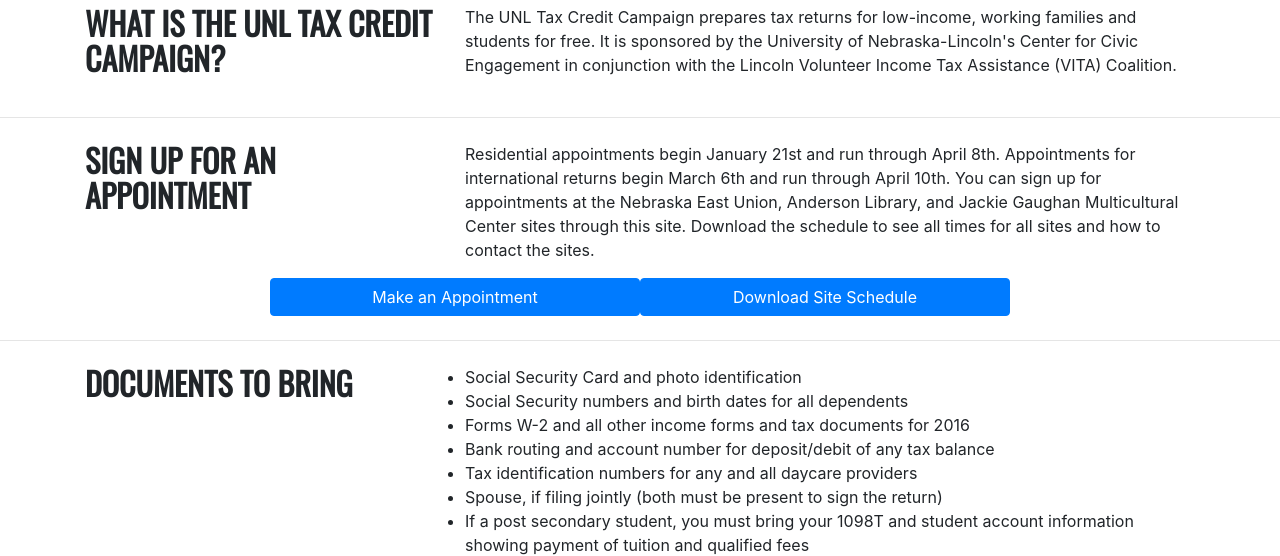
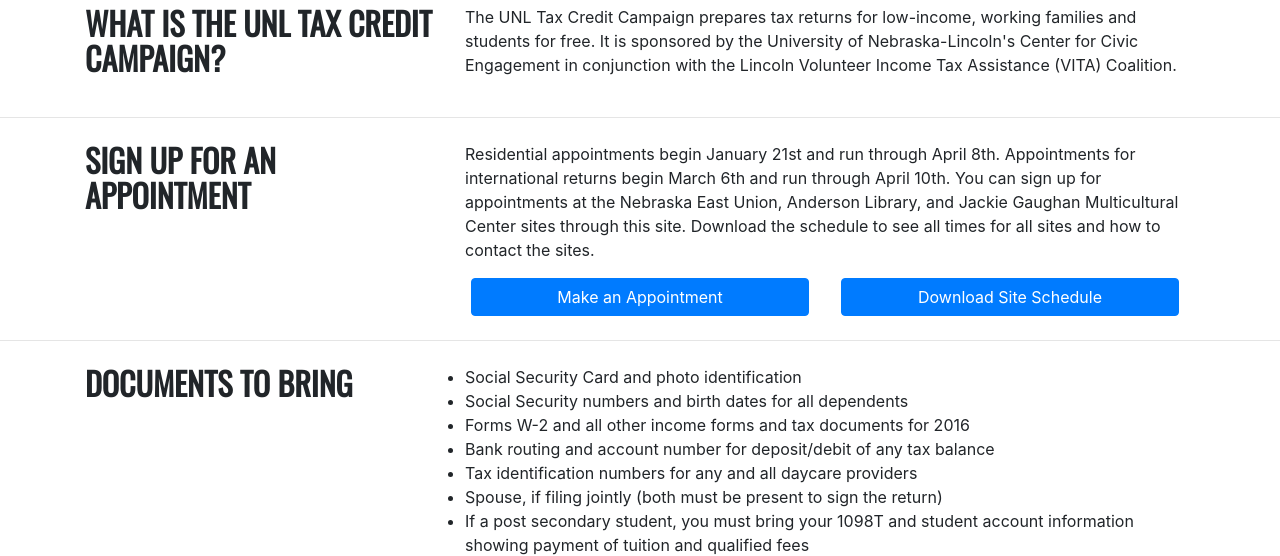
Before and after one commit to UNL-CSE-AMBASSADORS/VITA, a PHP site: page / in a window 1280 px wide. Shown: the part 475-1031 px from the top of the page. Run offline with PHP 8.4, Linux system fonts and the light colour scheme; some libraries are stand-ins or nearby versions.

Commit message:
Center buttons more

```diff
--- a/index.php
+++ b/index.php
@@ -48,9 +48,13 @@
 				to see all times for all sites and how to contact the sites.
 			</p>
 		</div>
-		<div class="row justify-content-center mx-0">
-			<a class="col col-12 col-sm-4 btn btn-primary" href="/signup">Make an Appointment</a>
-			<a class="col col-12 col-sm-4 btn btn-primary" href="/server/download/downloadFile.php?file=2018_Schedule.pdf">Download Site Schedule</a>
+		<div class="row justify-content-end mx-0">
+			<div class='col col-12 col-sm-4 px-3'>
+				<a class="btn-block btn btn-primary" href="/signup">Make an Appointment</a>
+			</div>
+			<div class='col col-12 col-sm-4 px-3'>
+				<a class="btn-block btn btn-primary" href="/server/download/downloadFile.php?file=2018_Schedule.pdf">Download Site Schedule</a>
+			</div>
 		</div>
 	</div>
 	<hr>
```
